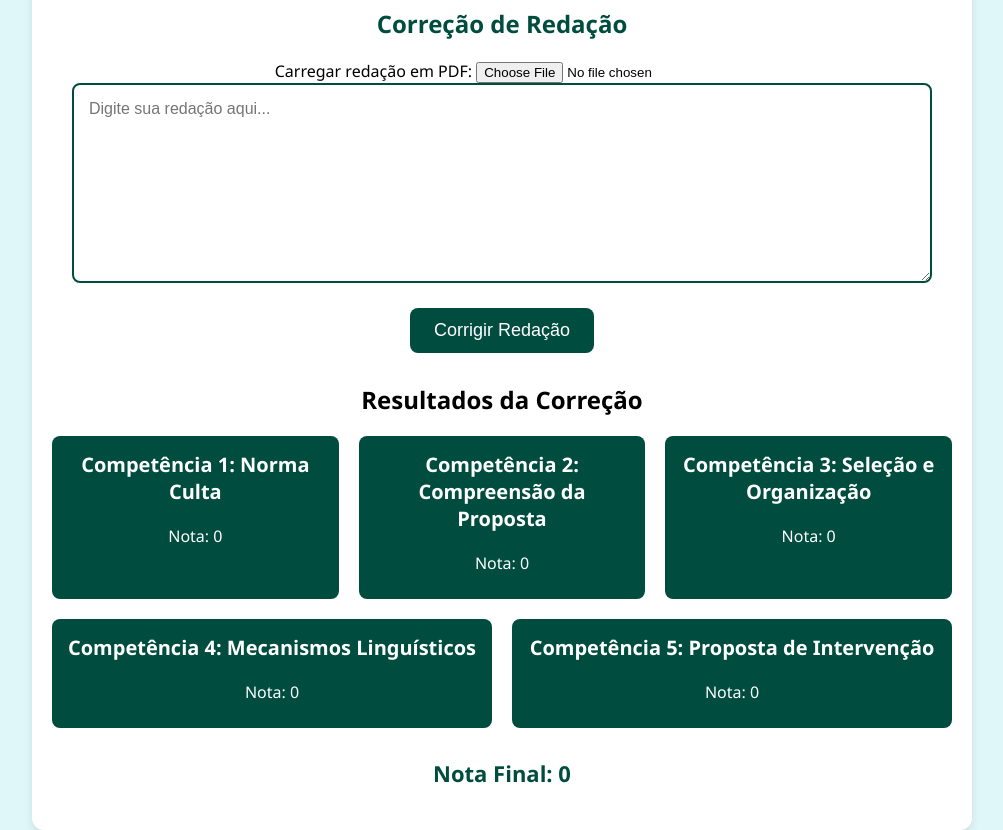
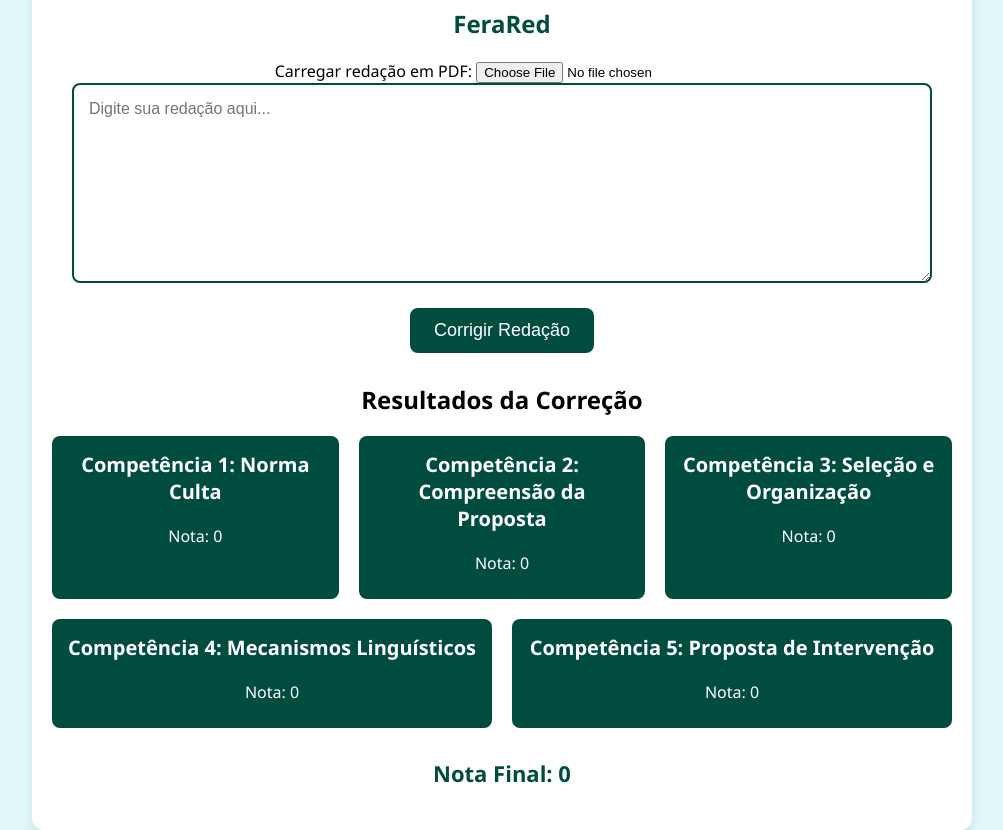
Before and after one commit to cleziobrigido/ferared, a plain HTML site: page index.html in a window 1280 px wide. Shown: the whole page, without its empty margins (138-1141 px from the left). Drawn offline with Linux system fonts and the light colour scheme; a script that the page names is missing.

Commit message:
Update index.html

```diff
--- a/index.html
+++ b/index.html
@@ -3,12 +3,12 @@
 <head>
     <meta charset="UTF-8">
     <meta name="viewport" content="width=device-width, initial-scale=1.0">
-    <title>Correção de Redação</title>
+    <title>FeraRed</title>
     <link rel="stylesheet" href="styles.css">
 </head>
 <body>
     <div class="container">
-        <h1>Correção de Redação</h1>
+        <h1>FeraRed</h1>
 
         <!-- Adiciona funcionalidade de upload de PDF -->
         <label for="uploadPDF">Carregar redação em PDF:</label>
```
